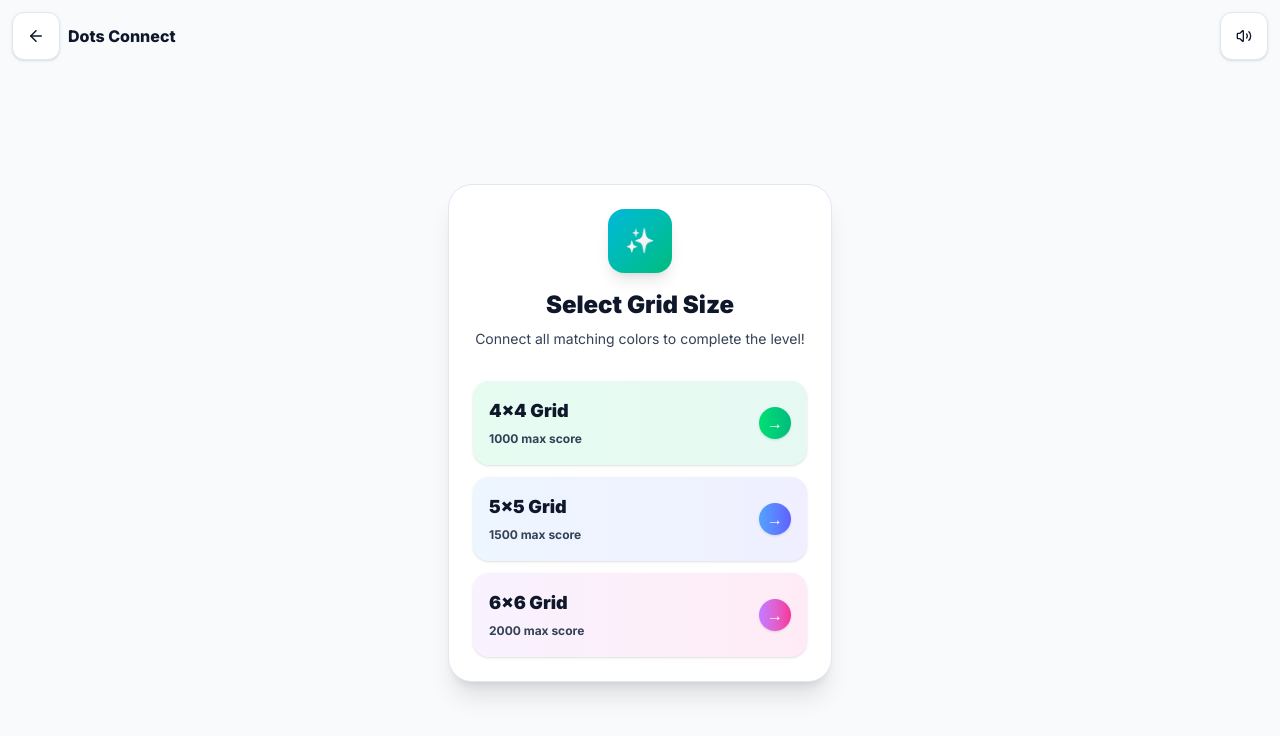
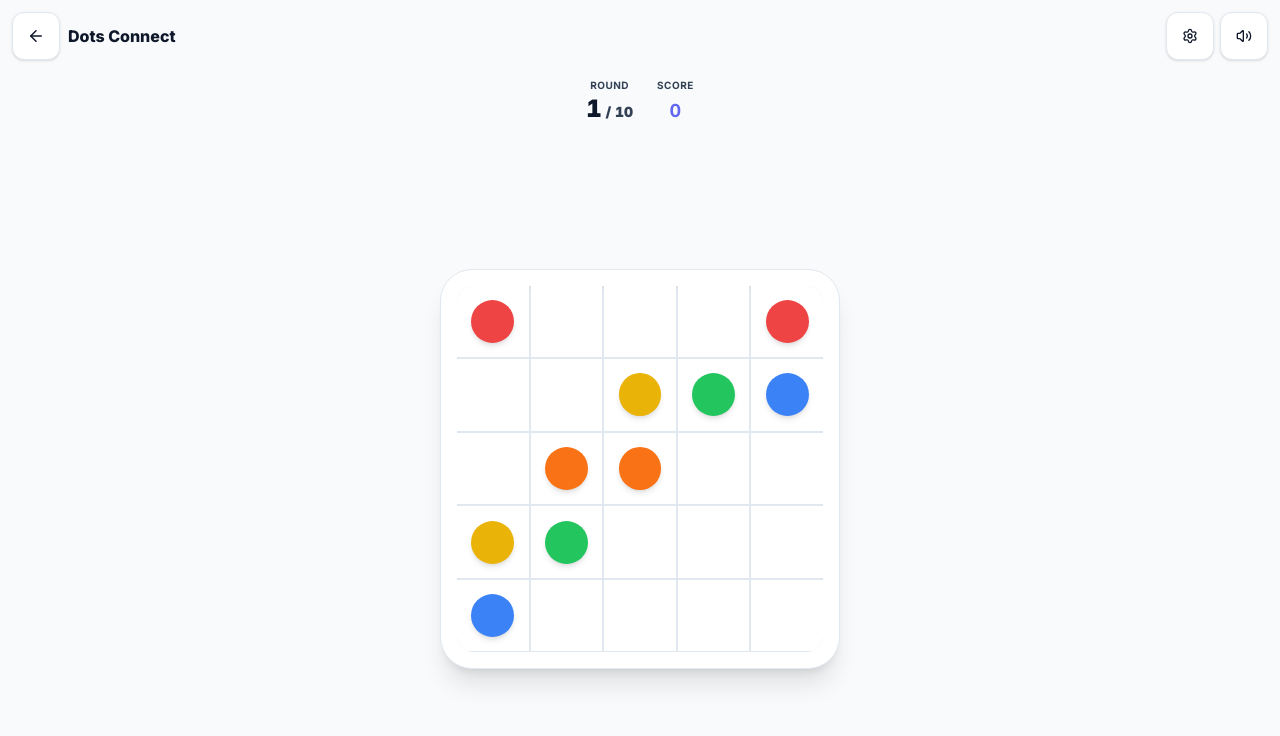
Before and after one commit to ManishShettigar253/Pocket.Puzzles, a React (Vite) app: page /dots-connect in a window 1280 px wide. Shown: the top 736 px of the page. Built offline with nearby package versions, Linux system fonts and the light colour scheme.

Commit message:
fix - Redesign of rockpaperscissor, dotsconnect

```diff
--- a/src/hooks/useDotsConnect.ts
+++ b/src/hooks/useDotsConnect.ts
@@ -8,7 +8,7 @@ interface PathState {
 }
 
 export function useDotsConnect() {
-  const [gridSize, setGridSize] = useState<GridSize | null>(null)
+  const [gridSize, setGridSize] = useState<GridSize>(5)
   const [currentRound, setCurrentRound] = useState(0) // 0 to 9
   const [score, setScore] = useState(0)
   const [gameOver, setGameOver] = useState(false)
--- a/src/pages/DotsConnect.tsx
+++ b/src/pages/DotsConnect.tsx
@@ -49,8 +49,6 @@ export default function DotsConnect() {
 
   return (
     <Layout className="overflow-hidden">
-      {gridSize ? (
-        <>
       <TopBar
         title="Dots Connect"
         onRestart={() => startGame(gridSize)}
@@ -99,15 +97,8 @@ export default function DotsConnect() {
           <span className="text-lg font-bold text-primary-500 tabular-nums mt-1">{score}</span>
         </div>
       </div>
-        </>
-      ) : (
-        <TopBar title="Dots Connect" showSettings={false} />
-      )}
 
       <div className="flex-1 flex flex-col items-center justify-center p-5 min-h-0 relative z-0">
-        {!gridSize ? (
-          <SizeSelection onSelect={startGame} />
-        ) : (
         <GameGrid
           size={gridSize}
           level={level!}
@@ -116,7 +107,6 @@ export default function DotsConnect() {
           onPointerEnter={handlePointerEnter}
           onPointerUp={handlePointerUp}
         />
-        )}
       </div>
 
       <GameEndModal
@@ -135,49 +125,7 @@ export default function DotsConnect() {
   )
 }
 
-function SizeSelection({ onSelect }: { onSelect: (s: GridSize) => void }) {
-  return (
-    <motion.div
-      initial={{ opacity: 0, y: 20 }}
-      animate={{ opacity: 1, y: 0 }}
-      className="w-full max-w-sm bg-[var(--bg-card)] p-6 rounded-3xl shadow-xl border border-[var(--border-color)] text-center"
-    >
-      <div className="w-16 h-16 bg-gradient-to-br from-cyan-500 to-emerald-500 rounded-2xl mx-auto mb-4 flex items-center justify-center text-white shadow-lg">
-        <span className="text-2xl filter grayscale brightness-200">✨</span>
-      </div>
-      <h2 className="text-2xl font-black mb-2">Select Grid Size</h2>
-      <p className="text-sm text-[var(--text-secondary)] mb-8">
-        Connect all matching colors to complete the level!
-      </p>
 
-      <div className="flex flex-col gap-3">
-        <SelectionButton size={4} label="4x4 Grid" points="1000 max score" onClick={() => onSelect(4)} color="from-green-400 to-emerald-500" />
-        <SelectionButton size={5} label="5x5 Grid" points="1500 max score" onClick={() => onSelect(5)} color="from-blue-400 to-indigo-500" />
-        <SelectionButton size={6} label="6x6 Grid" points="2000 max score" onClick={() => onSelect(6)} color="from-purple-400 to-pink-500" />
-      </div>
-    </motion.div>
-  )
-}
-
-function SelectionButton({ label, points, color, onClick }: any) {
-  return (
-    <button
-      onClick={onClick}
-      className={`relative overflow-hidden w-full p-4 rounded-2xl text-left transition-transform active:scale-95 group shadow-sm hover:shadow-md`}
-    >
-      <div className={`absolute inset-0 bg-gradient-to-r ${color} opacity-10 group-hover:opacity-20 transition-opacity`} />
-      <div className="relative flex justify-between items-center">
-        <div>
-          <span className="block font-black text-lg text-[var(--text-primary)]">{label}</span>
-          <span className="text-xs font-bold text-[var(--text-secondary)]">{points}</span>
-        </div>
-        <div className={`w-8 h-8 rounded-full bg-gradient-to-r ${color} text-white flex items-center justify-center shadow-sm`}>
-          →
-        </div>
-      </div>
-    </button>
-  )
-}
 
 function GameGrid({ size, level, paths, onPointerDown, onPointerEnter, onPointerUp }: any) {
   const gridRef = useRef<HTMLDivElement>(null)
--- a/src/pages/RockPaperScissors.tsx
+++ b/src/pages/RockPaperScissors.tsx
@@ -90,10 +90,51 @@ export default function RockPaperScissors() {
       </div>
 
       {/* Battle Arena */}
-      <div className="flex-1 flex flex-col items-center justify-center min-h-0 relative">
+      <div className="flex-1 flex flex-row items-center justify-center min-h-0 relative w-full px-4 overflow-hidden">
 
-        {/* AI Side (Top) */}
-        <div className="flex-1 flex flex-col items-center justify-end pb-8 w-full">
+        {/* Player Side (Left) */}
+        <div className="flex-1 flex flex-col items-center justify-center w-full">
+          <AnimatePresence mode="wait">
+            {isRevealing ? (
+              <motion.div
+                key="thinking-player"
+                animate={{
+                  rotate: [0, -10, 10, -10, 10, 0],
+                  scale: [1, 1.1, 1]
+                }}
+                transition={{ duration: 0.5, repeat: Infinity }}
+                className="text-[100px] sm:text-[140px] drop-shadow-2xl filter grayscale"
+              >
+                👊
+              </motion.div>
+            ) : playerChoice ? (
+              <motion.div
+                key={playerChoice}
+                initial={{ scale: 0.5, opacity: 0, x: -20 }}
+                animate={{ scale: 1, opacity: 1, x: 0 }}
+                className="text-[100px] sm:text-[140px] drop-shadow-2xl"
+              >
+                {ICONS[playerChoice]}
+              </motion.div>
+            ) : (
+              <motion.div
+                initial={{ opacity: 0 }}
+                animate={{ opacity: 1 }}
+                className="w-32 h-32 sm:w-40 sm:h-40 rounded-full border-4 border-dashed border-[var(--border-color)] flex items-center justify-center opacity-50"
+              >
+                <span className="text-5xl sm:text-6xl text-[var(--text-secondary)]">👤</span>
+              </motion.div>
+            )}
+          </AnimatePresence>
+        </div>
+
+        {/* Center Divider */}
+        <div className="shrink-0 w-8 flex items-center justify-center z-10 relative h-full">
+          <div className="absolute h-[80%] w-[2px] bg-gradient-to-b from-transparent via-[var(--border-color)] to-transparent" />
+        </div>
+
+        {/* AI Side (Right) */}
+        <div className="flex-1 flex flex-col items-center justify-center w-full">
           <AnimatePresence mode="wait">
             {isRevealing ? (
               <motion.div
@@ -103,16 +144,16 @@ export default function RockPaperScissors() {
                   scale: [1, 1.1, 1]
                 }}
                 transition={{ duration: 0.5, repeat: Infinity }}
-                className="text-8xl drop-shadow-xl filter grayscale"
+                className="text-[100px] sm:text-[140px] drop-shadow-2xl filter grayscale"
               >
                 🤛
               </motion.div>
             ) : aiChoice ? (
               <motion.div
                 key={aiChoice}
-                initial={{ scale: 0.5, opacity: 0, rotate: 45 }}
-                animate={{ scale: 1, opacity: 1, rotate: 0 }}
-                className="text-8xl drop-shadow-xl"
+                initial={{ scale: 0.5, opacity: 0, x: 20 }}
+                animate={{ scale: 1, opacity: 1, x: 0 }}
+                className="text-[100px] sm:text-[140px] drop-shadow-2xl"
               >
                 {AI_ICONS[aiChoice]}
               </motion.div>
@@ -120,17 +161,18 @@ export default function RockPaperScissors() {
               <motion.div
                 initial={{ opacity: 0 }}
                 animate={{ opacity: 1 }}
-                className="w-24 h-24 rounded-full border-4 border-dashed border-[var(--border-color)] flex items-center justify-center opacity-50"
+                className="w-32 h-32 sm:w-40 sm:h-40 rounded-full border-4 border-dashed border-[var(--border-color)] flex items-center justify-center opacity-50"
               >
-                <span className="text-3xl text-[var(--text-secondary)]">🤖</span>
+                <span className="text-5xl sm:text-6xl text-[var(--text-secondary)]">🤖</span>
               </motion.div>
             )}
           </AnimatePresence>
         </div>
 
-        {/* Center Divider / Result */}
-        <div className="shrink-0 h-16 flex items-center justify-center z-10 my-4 relative w-full px-8">
-          <div className="absolute w-full h-[2px] bg-gradient-to-r from-transparent via-[var(--border-color)] to-transparent" />
+      </div>
+
+      {/* Result Badge */}
+      <div className="shrink-0 flex items-center justify-center h-16 z-20">
         <AnimatePresence mode="wait">
           {result ? (
             <motion.div
@@ -138,7 +180,7 @@ export default function RockPaperScissors() {
               initial={{ scale: 0, opacity: 0 }}
               animate={{ scale: 1, opacity: 1 }}
               className={`
-                  px-6 py-2 rounded-full font-black text-lg tracking-widest uppercase shadow-lg border-2 z-10 bg-[var(--bg-card)]
+                px-6 py-2 rounded-full font-black text-sm tracking-widest uppercase shadow-lg border-2 z-10 bg-[var(--bg-card)] whitespace-nowrap text-center
                 ${result === 'win' ? 'text-green-500 border-green-500 shadow-green-500/20' : ''}
                 ${result === 'loss' ? 'text-rose-500 border-rose-500 shadow-rose-500/20' : ''}
                 ${result === 'draw' ? 'text-gray-400 border-gray-400' : ''}
@@ -147,49 +189,11 @@ export default function RockPaperScissors() {
               {result === 'win' ? 'Round Won' : result === 'loss' ? 'Round Lost' : 'Draw'}
             </motion.div>
           ) : (
-              <div className="px-6 py-2 rounded-full font-black text-xl tracking-widest text-[var(--text-secondary)] uppercase bg-[var(--bg-primary)] border-2 border-[var(--border-color)] z-10 opacity-50">
+            <div className="px-6 py-2 rounded-full font-black text-sm tracking-widest text-[var(--text-secondary)] uppercase bg-[var(--bg-primary)] border-2 border-[var(--border-color)] z-10 opacity-50">
               VS
             </div>
           )}
         </AnimatePresence>
-        </div>
-
-        {/* Player Side (Bottom) */}
-        <div className="flex-1 flex flex-col items-center justify-start pt-8 w-full">
-          <AnimatePresence mode="wait">
-            {isRevealing ? (
-              <motion.div
-                key="thinking-player"
-                animate={{
-                  rotate: [0, -10, 10, -10, 10, 0],
-                  scale: [1, 1.1, 1]
-                }}
-                transition={{ duration: 0.5, repeat: Infinity }}
-                className="text-8xl drop-shadow-xl filter grayscale"
-              >
-                👊
-              </motion.div>
-            ) : playerChoice ? (
-              <motion.div
-                key={playerChoice}
-                initial={{ scale: 0.5, opacity: 0, rotate: -45 }}
-                animate={{ scale: 1, opacity: 1, rotate: 0 }}
-                className="text-8xl drop-shadow-xl"
-              >
-                {ICONS[playerChoice]}
-              </motion.div>
-            ) : (
-              <motion.div
-                initial={{ opacity: 0 }}
-                animate={{ opacity: 1 }}
-                className="w-24 h-24 rounded-full border-4 border-dashed border-[var(--border-color)] flex items-center justify-center opacity-50"
-              >
-                <span className="text-3xl text-[var(--text-secondary)]">👤</span>
-              </motion.div>
-            )}
-          </AnimatePresence>
-        </div>
-
       </div>
 
       {/* Controls */}
```
Lines whose indentation alone changed are shown as unchanged.
